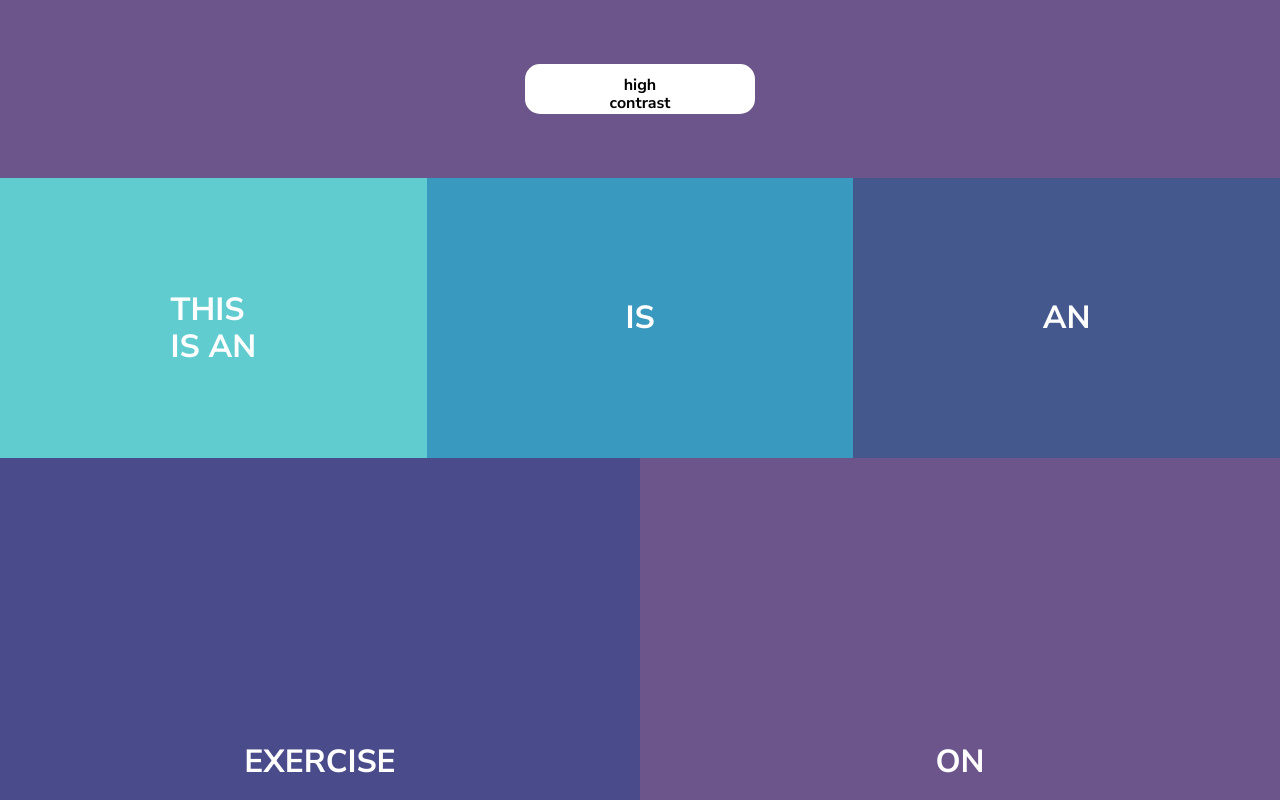
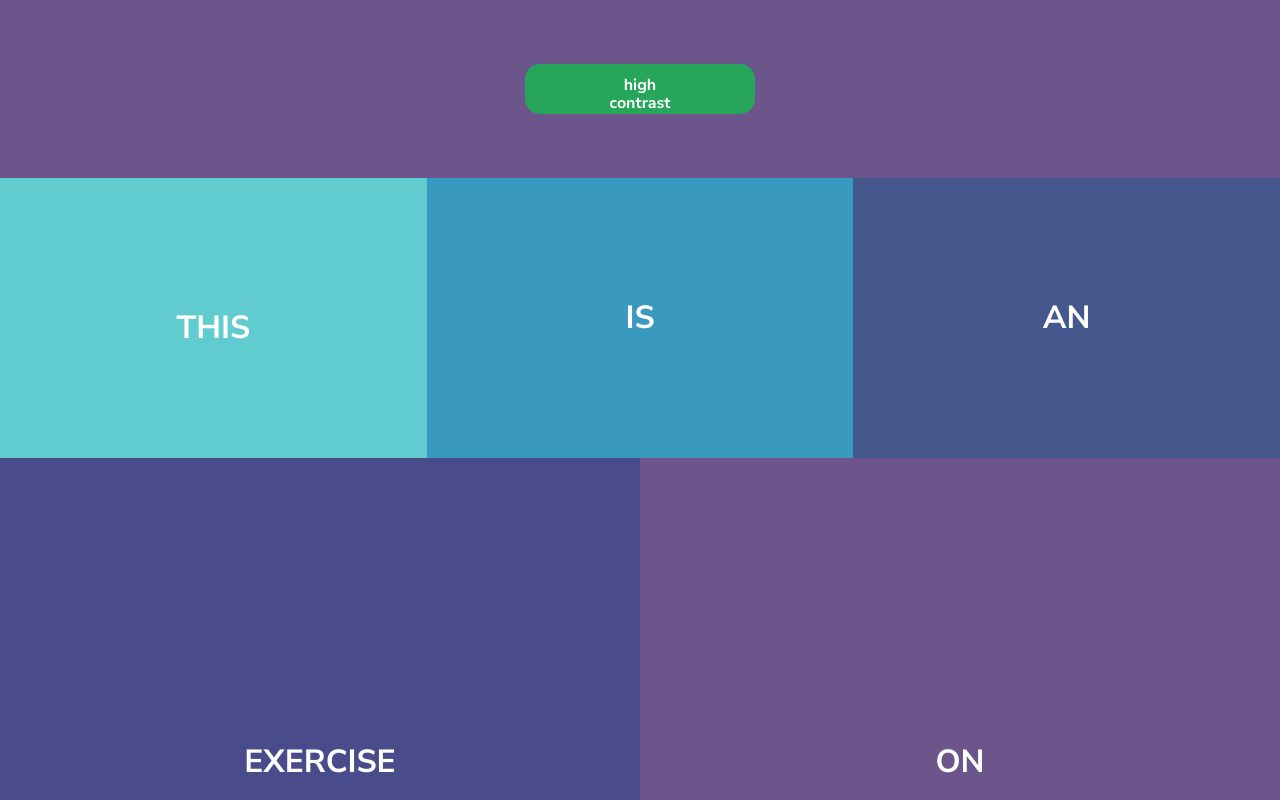
Before and after one commit to kim5981/responsive-design, a plain HTML site: page index.html in a window 1280 px wide. Shown: the top 800 px of the page. Drawn offline with Linux system fonts and the light colour scheme.

Commit message:
tablet colors

```diff
--- a/index.css
+++ b/index.css
@@ -98,8 +98,7 @@
 @media screen and (min-width: 768px) {
 
     body {
-      background-color: rgb(44, 196, 196);
-      font-size: 2.5rem;
+      background-color: rgb(165, 196, 137);
     }
 
     .top{
@@ -117,11 +116,12 @@
     }
 
     p{
-      color: rgb(165, 196, 137);
+      color:  rgb(165, 196, 137);
     }
 
-    a{
-      color: rgb(165, 196, 137);
+    button{
+      background-color: rgb(38, 165, 91);
+      color: white;
     }
 
     div{
--- a/index.html
+++ b/index.html
@@ -23,7 +23,7 @@
 
 		<div class="top">
 			<div class="row-1" id="box1">
-				<h1 id="text1">THIS<br>IS AN</h1>
+				<h1 id="text1">THIS</h1>
 			</div>
 			<div class="row-1" id="box2">
 				<h1>IS</h1>
@@ -45,7 +45,7 @@
 		<div class="bottom">
 			<div class="row-3" id="box6">
 				<h1>RESPONSIVE DESIGN</h1>
-				<p id="summary">With mobile traffic being as important as it is, sites simply can not afford not to be optimized for phones and tablets.
+				<p class="text" id="summary">With mobile traffic being as important as it is, sites simply can not afford not to be optimized for phones and tablets.
 					<br>
 					While other ways exist to make websites mobile compatible, responsive design has become the de facto standard to do so.
 					<br>
```
